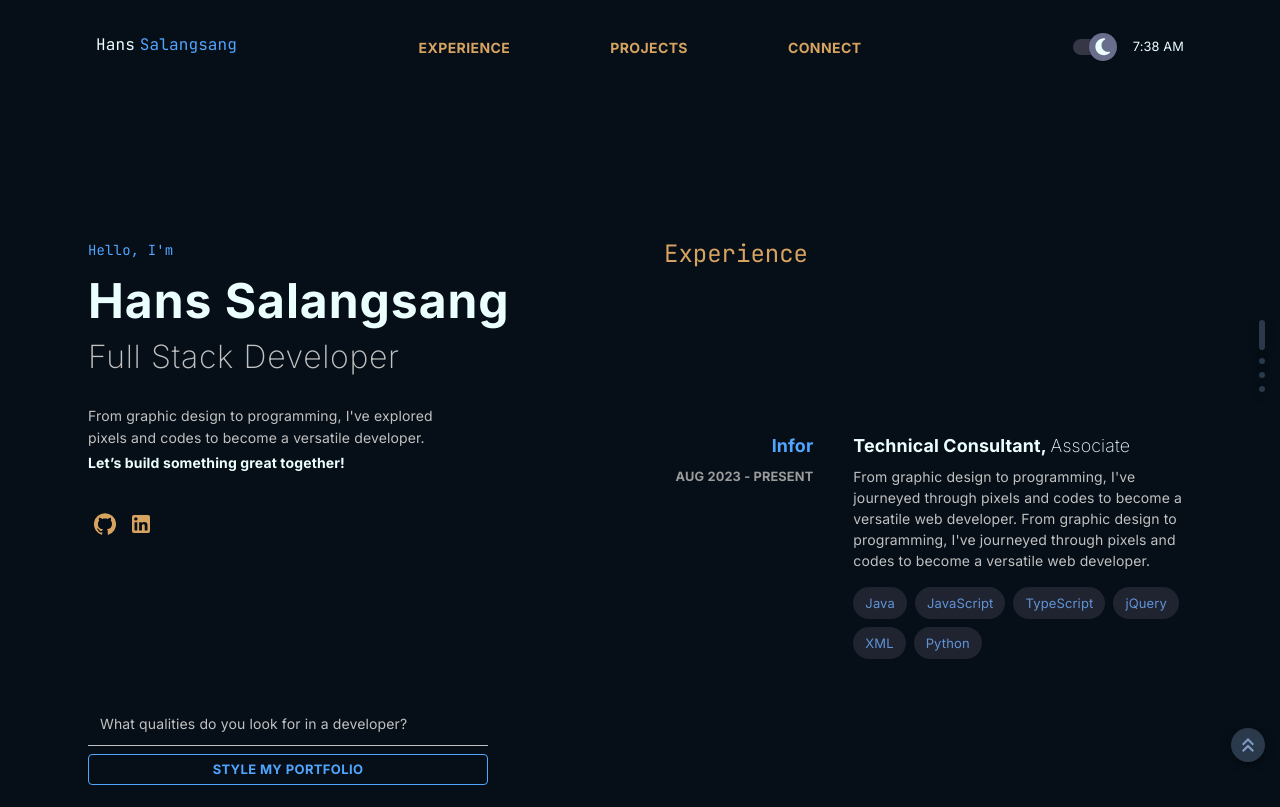
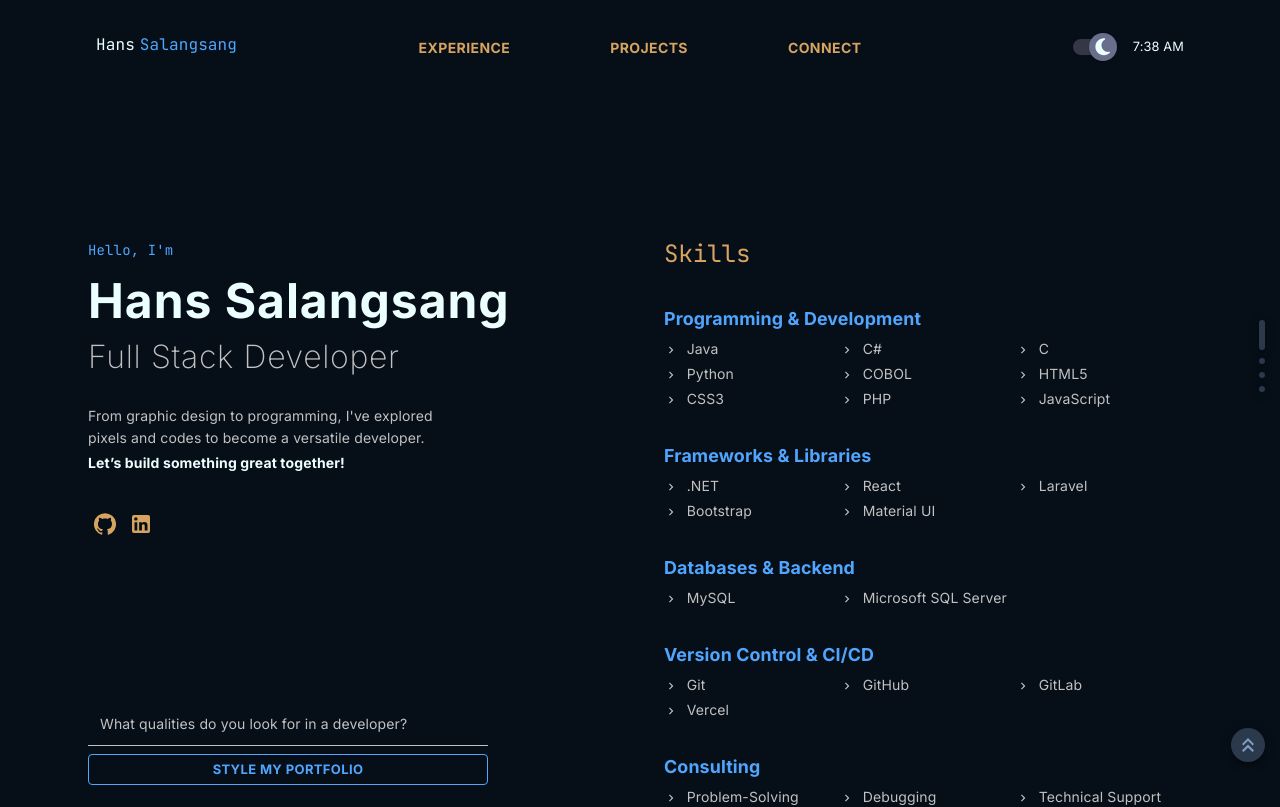
Before and after one commit to hans-salangsang/Web-Portfolio, a React (Create React App) app: page / in a window 1280 px wide. Shown: the top 807 px of the page. Built offline with nearby package versions, Linux system fonts and the light colour scheme; no server answers.

Commit message:
Skills Section

```diff
--- a/package.json
+++ b/package.json
@@ -19,6 +19,7 @@
     "axos": "^0.0.1",
     "compromise": "^14.14.4",
     "date-fns": "^3.6.0",
+    "devicon": "^2.16.0",
     "dotenv": "^16.4.7",
     "emailjs-com": "^3.2.0",
     "framer-motion": "^11.1.7",
@@ -30,10 +31,12 @@
     "randomcolor": "^0.6.2",
     "react": "^18.3.1",
     "react-dom": "^18.3.1",
+    "react-icons": "^5.5.0",
     "react-scripts": "^5.0.1",
     "react-scroll-parallax": "^3.4.5",
     "react-toastify": "^10.0.5",
     "scroll-behavior": "^0.11.0",
+    "simple-icons": "^14.8.0",
     "smoothscroll-polyfill": "^0.4.4",
     "tinycolor2": "^1.6.0",
     "web-vitals": "^2.1.4"
--- a/src/App.js
+++ b/src/App.js
@@ -7,6 +7,7 @@ import { ScreenProvider } from "./ScreenContext";
 import AppNavBar from "./components/AppNavBar";
 import BottomAppNavBar from "./components/BottomAppNavBar";
 import LandingSection from "./components/LandingSection";
+import SkillsSection from "./components/SkillsSection";
 import ExperienceSection from "./components/ExperienceSection";
 import ProjectsSection from "./components/ProjectsSection";
 import ConnectSection from "./components/ConnectSection";
@@ -44,6 +45,7 @@ const Chip = styled(BaseChip)`
 
 function App() {
   const landingSectionRef = useRef(null);
+  const skillsSectionRef = useRef(null);
   const experienceSectionRef = useRef(null);
   const projectsSectionRef = useRef(null);
   const connectSectionRef = useRef(null);
@@ -244,6 +246,8 @@ function App() {
     const handleScroll = () => {
       const landingSectionRect =
         landingSectionRef.current.getBoundingClientRect();
+      const skillsSectionRect =
+        skillsSectionRef.current.getBoundingClientRect();
       const experienceSectionRect =
         experienceSectionRef.current.getBoundingClientRect();
       const projectsSectionRect =
@@ -273,6 +277,8 @@ function App() {
 
       if (isInView(landingSectionRect)) {
         setActiveSection("landing");
+      } else if (isInView(skillsSectionRect)) {
+        setActiveSection("skills");
       } else if (isInView(experienceSectionRect)) {
         setActiveSection("experience");
       } else if (isInView(projectsSectionRect)) {
@@ -389,7 +395,7 @@ function App() {
                   top: 0,
                   height: { lg: "100vh", xs: "auto" },
                   overflow: { lg: "hidden", xs: "visible" },
-                  pt: { lg: theme.spacing(30), xs: theme.spacing(15) },
+                  pt: { lg: theme.spacing(30), xs: theme.spacing(20) },
                 }}
               >
                 <LandingSection
@@ -406,9 +412,15 @@ function App() {
                 xs={12}
                 lg={6}
                 sx={{
-                  pt: theme.spacing(30),
+                  pt: { lg: theme.spacing(30), xs: theme.spacing(0) },
                 }}
               >
+                <SkillsSection
+                  ref={skillsSectionRef}
+                  Typography={Typography}
+                  Chip={Chip}
+                />
+
                 <ExperienceSection
                   ref={experienceSectionRef}
                   Typography={Typography}
--- a/src/components/ExperienceSection.js
+++ b/src/components/ExperienceSection.js
@@ -11,7 +11,7 @@ function ExperienceSection({ Typography, Chip }, ref) {
   const screenSize = useScreenSize();
 
   return (
-    <Container maxWidth={screenSize === "xl" ? "xl" : "lg"}>
+    <Container maxWidth={screenSize === "xl" ? "xl" : "lg"} sx={{ mt: 20 }}>
       <Grid ref={ref} container sx={{ minHeight: "100vh" }}>
         <Grid container item xs={12} spacing={5}>
           <Grid item xs={12}>
--- a/src/components/LandingSection.js
+++ b/src/components/LandingSection.js
@@ -27,8 +27,7 @@ function LandingSection({ Typography, onColorChange }, ref) {
       maxWidth={screenSize === "xl" ? "xl" : "lg"}
       ref={ref}
       sx={{
-        minHeight: "100vh",
-        pb: "15vh",
+        mb: "15vh",
       }}
     >
       {/* <Stack spacing={2} ref={scope}> */}
--- /dev/null
+++ b/src/components/SkillsSection.js
@@ -0,0 +1,150 @@
+import React, { forwardRef } from "react";
+import Grid from "@mui/material/Grid";
+import Stack from "@mui/material/Stack";
+import Container from "@mui/material/Container";
+import Box from "@mui/material/Box";
+import { useScreenSize } from "../ScreenContext";
+import ScrollRevealAnimation from "./ScrollRevealAnimation";
+import { ParallaxProvider, Parallax } from "react-scroll-parallax";
+import "devicon/devicon.min.css";
+import { SiDotnet } from "react-icons/si";
+import ChevronRightIcon from "@mui/icons-material/ChevronRight";
+
+function SkillsSection({ Typography, Chip }, ref) {
+  const screenSize = useScreenSize();
+
+  const skills = {
+    "Programming & Development": {
+      Java: "devicon-java-plain",
+      "C#": "devicon-csharp-plain",
+      C: "devicon-c-plain",
+      Python: "devicon-python-plain",
+      COBOL: "",
+      HTML5: "devicon-html5-plain",
+      CSS3: "devicon-css3-plain",
+      PHP: "devicon-php-plain",
+      JavaScript: "devicon-javascript-plain",
+    },
+    "Frameworks & Libraries": {
+      ".NET": SiDotnet,
+      React: "devicon-react-original",
+      Laravel: "devicon-laravel-plain",
+      Bootstrap: "devicon-bootstrap-plain",
+      "Material UI": "devicon-materialui-plain",
+    },
+    "Databases & Backend": {
+      MySQL: "devicon-mysql-plain",
+      "Microsoft SQL Server": "devicon-microsoftsqlserver-plain",
+    },
+    "Version Control & CI/CD": {
+      Git: "devicon-git-plain",
+      GitHub: "devicon-github-original",
+      GitLab: "devicon-gitlab-plain",
+      Vercel: "devicon-vercel-plain",
+    },
+    Consulting: {
+      "Problem-Solving": "",
+      Debugging: "",
+      "Technical Support": "",
+      "Unit Testing": "",
+      Documentation: "",
+      "Client Relations": "",
+      "Cross-Cultural Communication": "",
+    },
+    "Design Tools": {
+      Figma: "devicon-figma-plain",
+      Photoshop: "devicon-photoshop-plain",
+      Illustrator: "devicon-illustrator-plain",
+      "Premiere Pro": "devicon-premierepro-plain",
+    },
+  };
+
+  return (
+    <Container maxWidth={screenSize === "xl" ? "xl" : "lg"}>
+      {/* <Grid ref={ref} container sx={{ minHeight: "100vh" }}> */}
+      <Grid ref={ref} container>
+        <Grid container item xs={12} spacing={3}>
+          <Grid item xs={12} sx={{ mb: 2 }}>
+            <ScrollRevealAnimation spring={true} reveal={true} zIndex={2}>
+              <Typography
+                variant="h3"
+                color="text.textPrimary.dark"
+                fontWeight={400}
+                sx={{
+                  textAlign: "left",
+                }}
+              >
+                Skills
+              </Typography>
+            </ScrollRevealAnimation>
+          </Grid>
+
+          {Object.entries(skills).map(([category, skillList]) => (
+            <Grid container item spacing={1} sx={{ mb: 1 }}>
+              <Grid item xs={12}>
+                <ScrollRevealAnimation spring={true} reveal={true}>
+                  <Typography
+                    variant="h4"
+                    color="text.textSecondary.main"
+                    fontWeight={700}
+                    textAlign="left"
+                  >
+                    {category}
+                  </Typography>
+                </ScrollRevealAnimation>
+              </Grid>
+
+              <Grid item xs={12}>
+                <ScrollRevealAnimation spring={true} reveal={true}>
+                  <Grid container xs={12}>
+                    {Object.entries(skillList).map(
+                      ([skill, classNameOrIcon], index) => (
+                        <Grid
+                          container
+                          item
+                          xs={4}
+                          key={index}
+                          sx={{
+                            mb: 0.5,
+                            transition: "color 0.3s ease-in-out",
+                            "&:hover .hover-effect": {
+                              color: "text.textPrimary.light",
+                            },
+                          }}
+                        >
+                          <Grid item xs={1}>
+                            <ChevronRightIcon
+                              className="hover-effect"
+                              sx={{
+                                fontSize: 14,
+                                color: "text.textPrimary.main",
+                              }}
+                            />
+                          </Grid>
+                          <Grid item xs={11} sx={{ pl: 1 }}>
+                            <Typography
+                              className="hover-effect"
+                              variant="body1"
+                              color="text.textPrimary.main"
+                              fontWeight={400}
+                            >
+                              {skill}
+                            </Typography>
+                          </Grid>
+                        </Grid>
+                      )
+                    )}
+                  </Grid>
+                </ScrollRevealAnimation>
+              </Grid>
+            </Grid>
+          ))}
+        </Grid>
+
+        <Grid container item xs={5}></Grid>
+      </Grid>
+    </Container>
+  );
+}
+
+export default forwardRef(SkillsSection);
```
Also changed, not shown: 1 other file (tests, documents, lock files or other folders).
